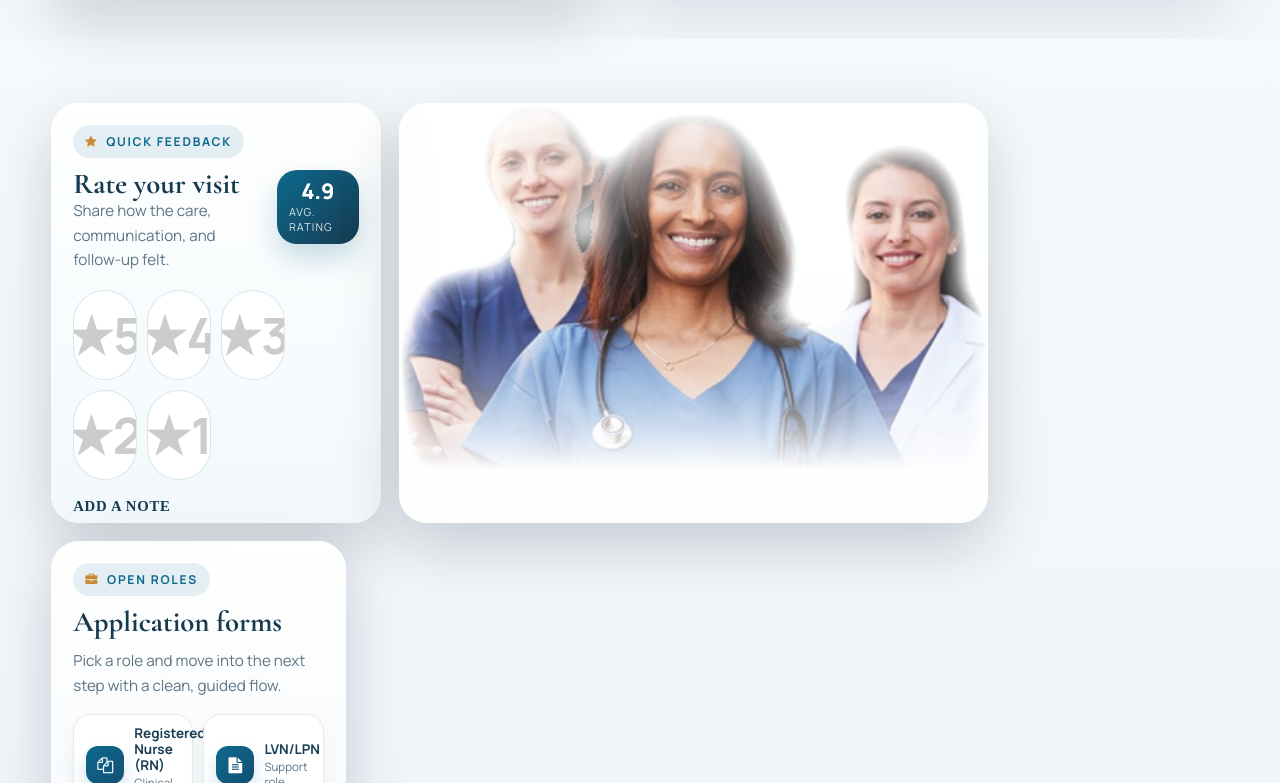
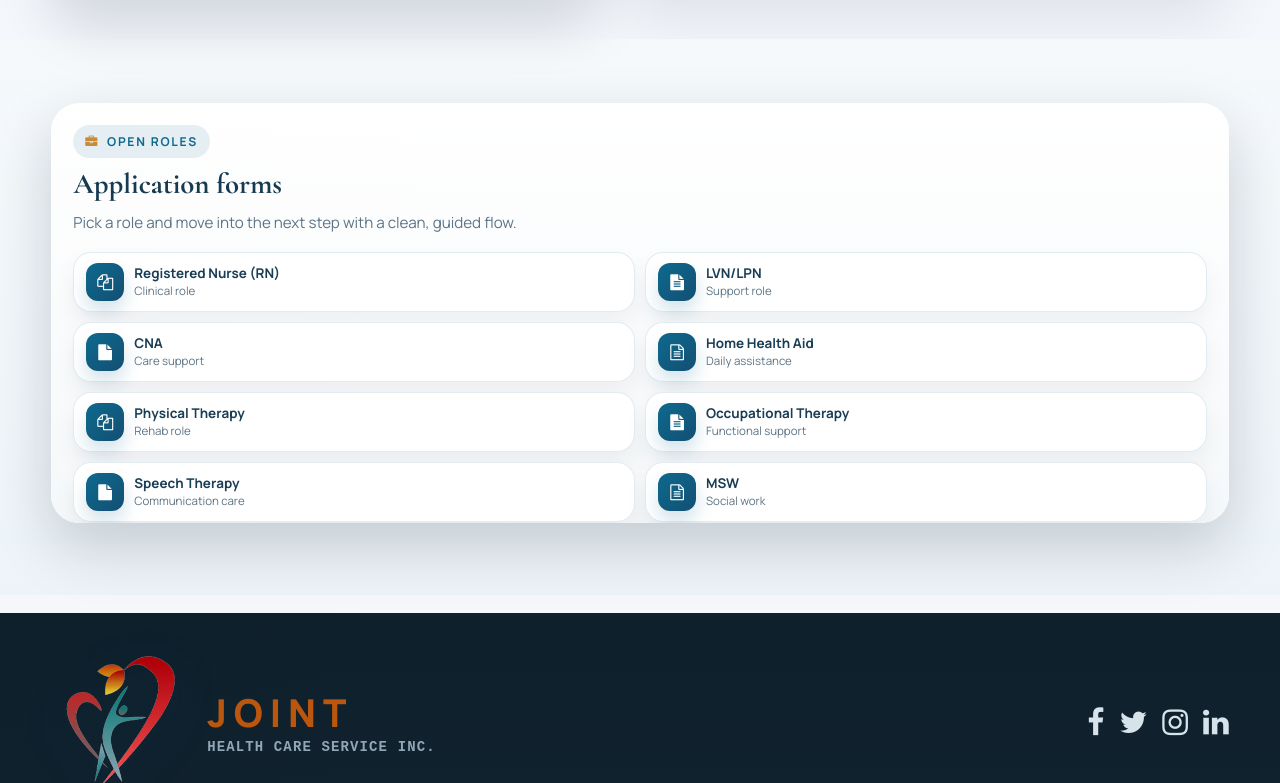
Before and after one commit to OPOKUSIAWEUGENE/joint_health_care_website4, a React (Create React App) app: page / in a window 1280 px wide. Shown: the part 5937-6720 px from the top of the page. Built offline with nearby package versions, Linux system fonts and the light colour scheme.

Commit message:
`Removed FeedbackCard component and adjusted Parallaxcard widths in Layout component`

```diff
--- a/src/Layout/index.js
+++ b/src/Layout/index.js
@@ -29,7 +29,6 @@ import Animation2 from "./Maincontentcomponents/Animation2"
 import Animation3 from "./Maincontentcomponents/Animation3"
 import HeaderAnimation from "./Maincontentcomponents/HeaderAnimation"
 import AlternatingServices from "./Maincontentcomponents/AlternatingServices"
-import FeedbackCard from "./Maincontentcomponents/FeedbackCard"
 import ApplicationCard from "./Maincontentcomponents/ApplicationCard"
 import Logos from "../resources/logo.svg"
 import Electricity from "./Headercomponents/electricity"
@@ -475,16 +474,7 @@ export default function Layout(){
 
 <Row>
  <div className={styles.parallaxRowContents}>
-                <Parallaxcard height={"420px"} width={"28%"} >
-
- <FeedbackCard />
-            </Parallaxcard>
-
-            <Parallaxcard height={"420px"} width={"50%"} >
-            <img className={styles.parallaxCardImg} src={BackgroundLessImage2} alt="logo"/>
-                </Parallaxcard>
-
-            <Parallaxcard height={"420px"} width={"25%"} >
+            <Parallaxcard height={"420px"} width={"100%"} >
                 <ApplicationCard onApply={Apply} />
                 </Parallaxcard>
 
```
